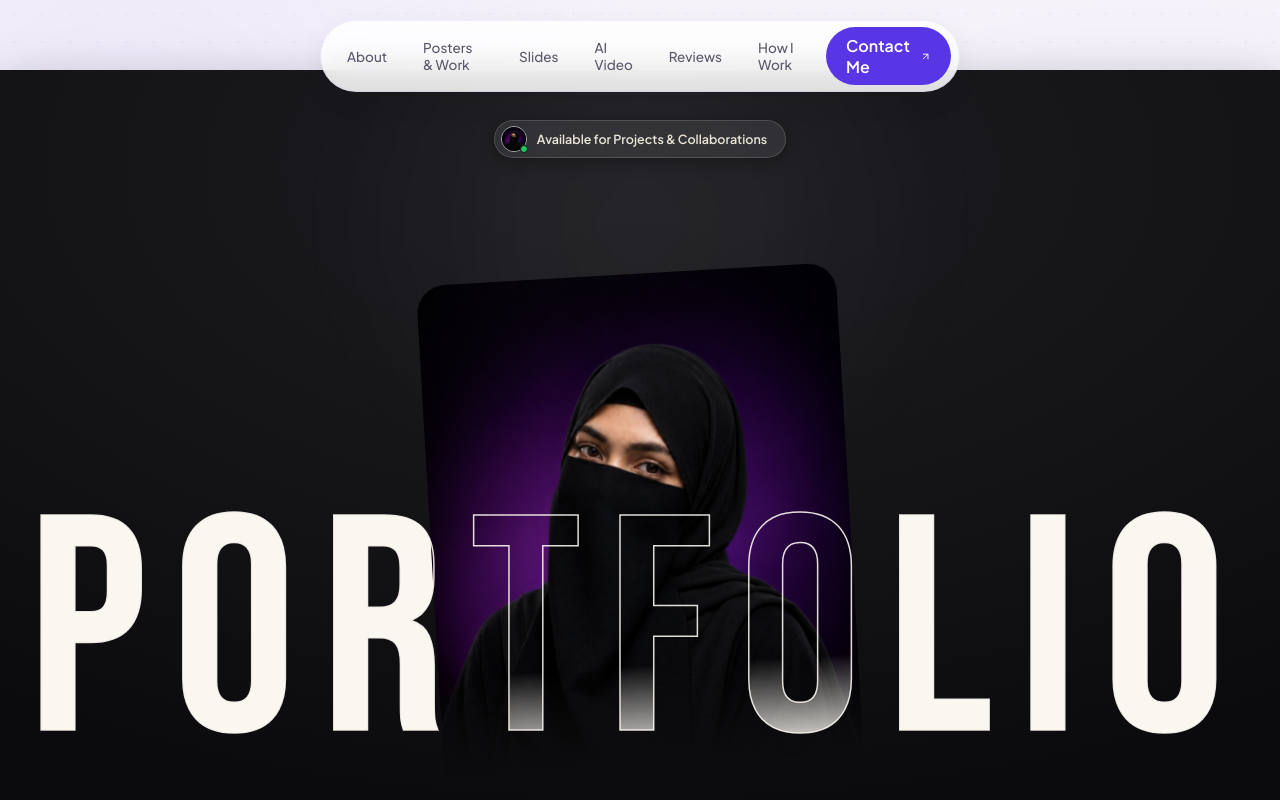
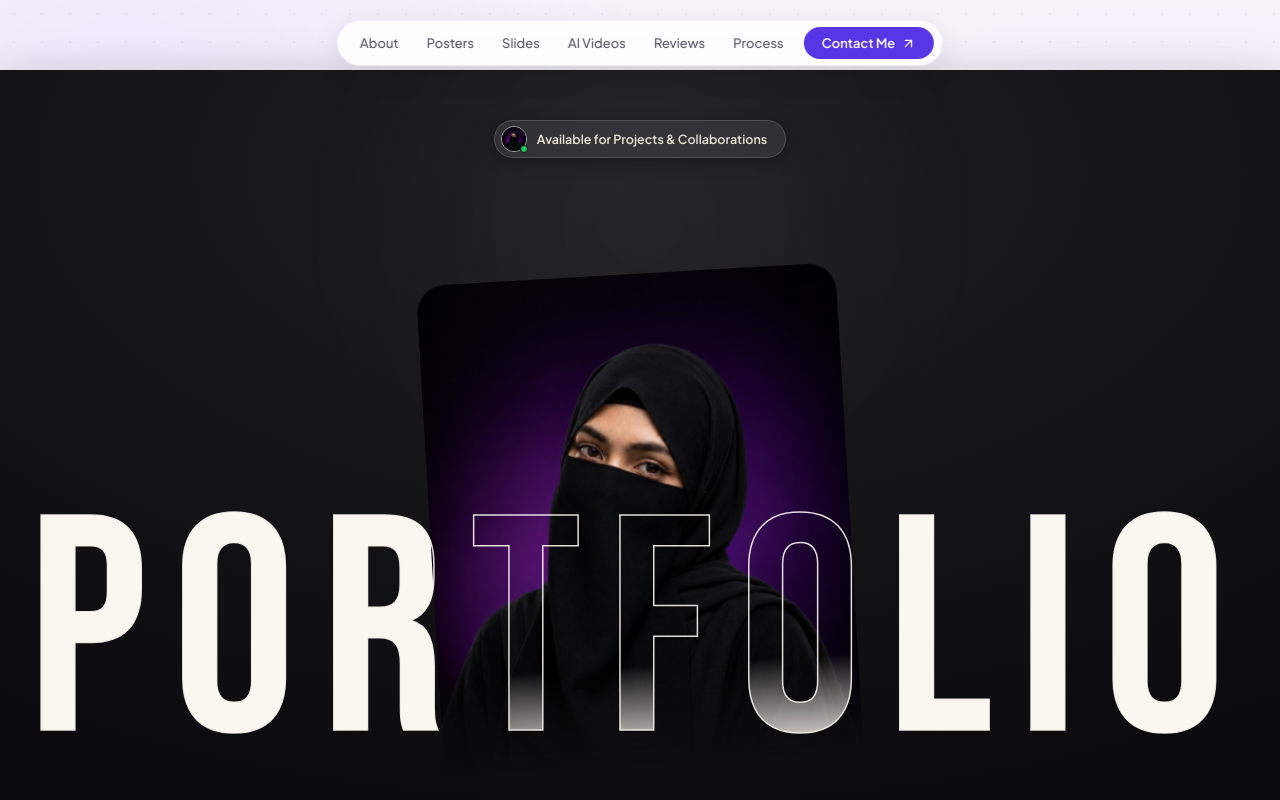
Before and after one commit to uroojfatima18/desgin-portfolio, a Next.js app: page / in a window 1280 px wide. Shown: the top 800 px of the page. Built offline with nearby package versions, Linux system fonts and the light colour scheme.

Commit message:
style: ensure navbar links stay on single horizontal line without wrapping

```diff
--- a/src/app/globals.css
+++ b/src/app/globals.css
@@ -214,23 +214,28 @@ button {
   z-index: 100;
   display: flex;
   align-items: center;
-  background: rgba(255, 255, 255, 0.85);
+  flex-wrap: nowrap;
+  white-space: nowrap;
+  max-width: calc(100vw - 32px);
+  background: rgba(255, 255, 255, 0.88);
   backdrop-filter: blur(16px);
   -webkit-backdrop-filter: blur(16px);
   border: 1px solid var(--border-light);
   border-radius: var(--radius-full);
   padding: 6px 8px;
-  box-shadow: 0 8px 30px rgba(0, 0, 0, 0.06);
+  box-shadow: 0 8px 30px rgba(0, 0, 0, 0.08);
 }
 
 .nav-link {
-  padding: 8px 18px;
-  font-size: 13.5px;
+  padding: 8px 14px;
+  font-size: 13px;
   font-weight: 500;
   color: var(--text-muted);
   border-radius: var(--radius-full);
   transition: all 0.2s ease;
   position: relative;
+  white-space: nowrap;
+  flex-shrink: 0;
 }
 
 .nav-link:hover {
@@ -247,12 +252,15 @@ button {
   background: var(--accent-violet);
   color: #FFFFFF !important;
   font-weight: 600;
-  padding: 8px 20px;
+  padding: 8px 18px;
   border-radius: var(--radius-full);
   margin-left: 6px;
   transition: transform 0.2s ease, background-color 0.2s ease, box-shadow 0.2s ease;
   display: inline-flex;
   align-items: center;
+  white-space: nowrap;
+  flex-shrink: 0;
+  font-size: 13px;
   gap: 6px;
 }
 
--- a/src/components/Navbar.tsx
+++ b/src/components/Navbar.tsx
@@ -4,11 +4,11 @@ import { ArrowUpRight } from "lucide-react";
 
 const NAV_LINKS = [
   { name: "About", href: "#about" },
-  { name: "Posters & Work", href: "#posters" },
+  { name: "Posters", href: "#posters" },
   { name: "Slides", href: "#slides" },
-  { name: "AI Video", href: "#ai-video" },
+  { name: "AI Videos", href: "#ai-video" },
   { name: "Reviews", href: "#compliments" },
-  { name: "How I Work", href: "#workflow" },
+  { name: "Process", href: "#workflow" },
 ];
 
 export default function Navbar() {
```
